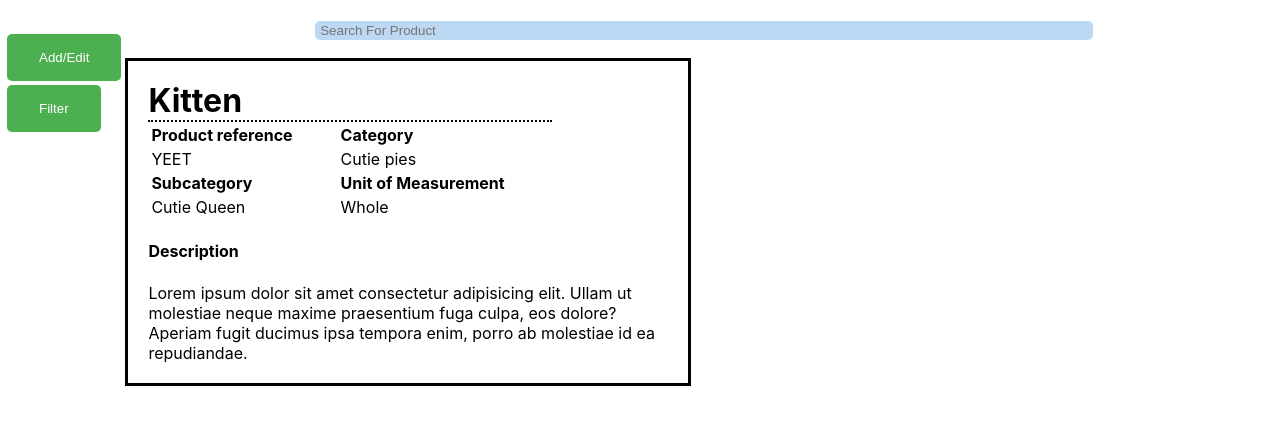
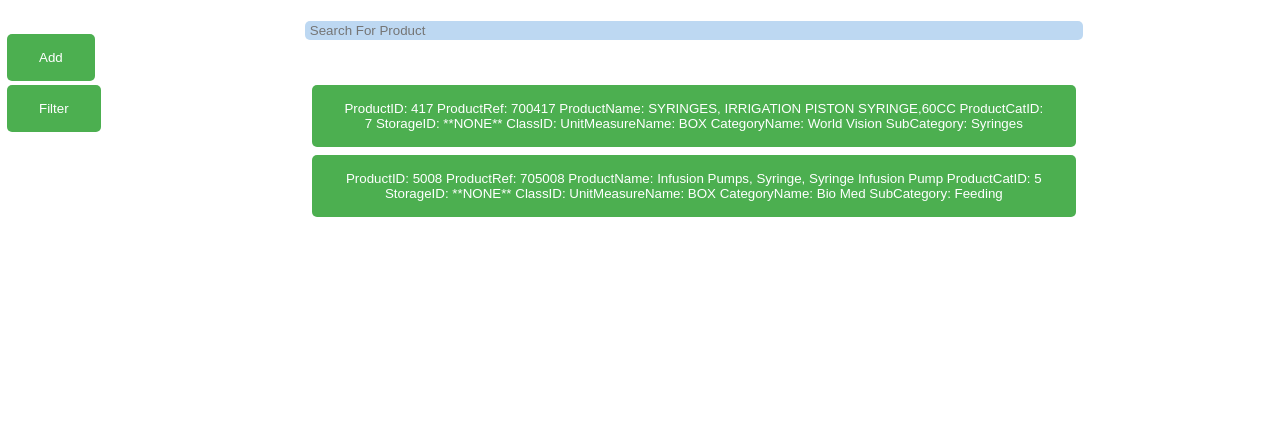
Before and after one commit to GTBitsOfGood/Medshare-archive, a React (Create React App) app in the folder client/: page /account_portal in a window 1280 px wide. Shown: the top 424 px of the page. Built offline with nearby package versions, Linux system fonts and the light colour scheme.

Commit message:
ItemList display and AddEdit button change

```diff
--- a/client/src/components/AdminItemList.js
+++ b/client/src/components/AdminItemList.js
@@ -1,3 +1,49 @@
 import React from 'react';
 import styled from 'styled-components';
 import PropTypes from 'prop-types';
+
+const ItemList = styled.div`
+  display: flex;
+  flex-direction: column;
+  padding: 20px;
+  margin: 20px auto;
+  width: 60%;
+`;
+
+const Button = styled.button`
+  display: block;
+  background-color: #4caf50;
+  border: none;
+  border-radius: 5px;
+  color: white;
+  padding: 16px 32px;
+  text-decoration: none;
+  margin: 4px 2px;
+  cursor: pointer;
+`;
+
+const AdminItemList = props => {
+  const { data } = props;
+  return (
+    <div>
+      <ItemList>
+        {Object.keys(data).map(function(a) {
+          const display = [];
+          Object.keys(data[a]).map(function(Key) {
+            if (Key === '_id') {
+              return display;
+            }
+            return display.push(`${Key}: ${data[a][Key]}   `);
+          });
+          return <Button>{display}</Button>;
+        })}
+      </ItemList>
+    </div>
+  );
+};
+
+AdminItemList.propTypes = {
+  data: PropTypes.shape.isRequired,
+};
+
+export default AdminItemList;
--- a/client/src/components/AdminSearchBar.js
+++ b/client/src/components/AdminSearchBar.js
@@ -19,14 +19,15 @@ const Input = styled.input`
 `;
 
 const AdminSearchBar = props => {
-  const { handleInputChange } = props;
+  const { handleInputChange, handleSearch } = props;
   return (
     <div>
       <Input
         type="text"
         placeholder="Search For Product"
-        name="searchKey"
+        name="searchInput"
         onChange={handleInputChange}
+        onSubmit={handleSearch}
       />
     </div>
   );
@@ -34,6 +35,7 @@ const AdminSearchBar = props => {
 
 AdminSearchBar.propTypes = {
   handleInputChange: PropTypes.func.isRequired,
+  handleSearch: PropTypes.func.isRequired,
 };
 
 export default AdminSearchBar;
--- a/client/src/components/LabelEdit.js
+++ b/client/src/components/LabelEdit.js
@@ -6,7 +6,7 @@ const ItemLabel = styled.div`
   display: flex;
   flex-direction: column;
   padding: 20px;
-  margin: 20px;
+  margin: 20px auto;
   outline: black 3px solid;
   width: 520px;
 `;
@@ -33,6 +33,21 @@ const LabelDetails = styled.div`
   td {
     padding-right: 45px;
   }
+`;
+
+const LabelButton = styled.button`
+  float: right;
+  display: block;
+  position: relative;
+  top: 0;
+  right: 0;
+  width: 20px;
+  background-color: #4caf50;
+  border: none;
+  border-radius: 5px;
+  color: white;
+  text-decoration: none;
+  cursor: pointer;
 `;
 
 const LabelEdit = props => {
--- a/client/src/components/SideButtonPanel.js
+++ b/client/src/components/SideButtonPanel.js
@@ -23,17 +23,23 @@ const Wrapper = styled.section`
 `;
 
 const SideButtonPanel = props => {
-  const { handleAddEdit, handleFilter } = props;
+  const { handleAdd, handleEdit, handleFilter, isEdit } = props;
   return (
     <Wrapper>
-      <Button onClick={handleAddEdit}>Add/Edit</Button>
+      {isEdit ? (
+        <Button onClick={handleEdit}>Edit</Button>
+      ) : (
+        <Button onClick={handleAdd}>Add</Button>
+      )}
       <Button onClick={handleFilter}>Filter</Button>
     </Wrapper>
   );
 };
 
 SideButtonPanel.propTypes = {
-  handleAddEdit: PropTypes.func.isRequired,
+  handleAdd: PropTypes.func.isRequired,
+  handleEdit: PropTypes.func.isRequired,
+  isEdit: PropTypes.bool.isRequired,
   handleFilter: PropTypes.func.isRequired,
 };
 
--- a/client/src/pages/AccountPortalContainer.js
+++ b/client/src/pages/AccountPortalContainer.js
@@ -8,6 +8,7 @@ import PropTypes from 'prop-types';
 import SideButtonPanel from '../components/SideButtonPanel';
 import AdminSearchBar from '../components/AdminSearchBar';
 import LabelEdit from '../components/LabelEdit';
+import AdminItemList from '../components/AdminItemList';
 
 // import actions here
 
@@ -17,13 +18,23 @@ class AccountPortalContainer extends React.Component {
 
     this.state = {
       editLabel: false,
+      editButton: false,
+      searchInput: '',
+      displayResult: true,
     };
-    this.handleAddEdit = this.handleAddEdit.bind(this);
+    this.handleAdd = this.handleAdd.bind(this);
+    this.handleEdit = this.handleEdit.bind(this);
     this.handleFilter = this.handleFilter.bind(this);
     this.handleChange = this.handleChange.bind(this);
+    this.handleSearch = this.handleSearch.bind(this);
   }
 
-  handleAddEdit(e) {
+  handleAdd(e) {
+    if (e) e.preventDefault();
+    this.setState();
+  }
+
+  handleEdit(e) {
     if (e) e.preventDefault();
     this.setState();
   }
@@ -34,19 +45,56 @@ class AccountPortalContainer extends React.Component {
   }
 
   handleChange(e) {
+    const { value } = e.target;
+
+    this.setState({
+      searchInput: value,
+    });
+  }
+
+  handleSearch(e) {
     if (e) e.preventDefault();
     this.setState();
   }
 
   render() {
-    const { editLabel } = this.state;
+    const { editLabel, editButton, displayResult } = this.state;
+    const testData = [
+      {
+        _id: '5d7e9aec5bf584261d37c0ca',
+        ProductID: '417',
+        ProductRef: '700417',
+        ProductName: 'SYRINGES, IRRIGATION PISTON SYRINGE,60CC',
+        ProductCatID: '7',
+        StorageID: '**NONE**',
+        ClassID: '',
+        UnitMeasureName: 'BOX',
+        CategoryName: 'World Vision',
+        SubCategory: 'Syringes',
+      },
+      {
+        _id: '5d7e9aec5bf584261d37c1b4',
+        ProductID: '5008',
+        ProductRef: '705008',
+        ProductName: 'Infusion Pumps, Syringe, Syringe Infusion Pump',
+        ProductCatID: '5',
+        StorageID: '**NONE**',
+        ClassID: '',
+        UnitMeasureName: 'BOX',
+        CategoryName: 'Bio Med',
+        SubCategory: 'Feeding',
+      },
+    ];
     return (
       <div>
         <SideButtonPanel
-          handleAddEdit={this.handleAddEdit}
+          handleAdd={this.handleAdd}
+          handleEdit={this.handleEdit}
           handleFilter={this.handleFilter}
+          isEdit={editButton}
         />
-        <AdminSearchBar handleInputChange={this.handleChange}/>
+        <AdminSearchBar handleInputChange={this.handleChange} />
+        {editButton ? (
           <LabelEdit
             labelData={{
               name: 'Kitten',
@@ -62,6 +110,8 @@ repudiandae.`,
               edit: editLabel,
             }}
           />
+        ) : null}
+        {displayResult ? <AdminItemList data={testData} /> : null}
       </div>
     );
   }
```
Lines whose indentation alone changed are shown as unchanged.
